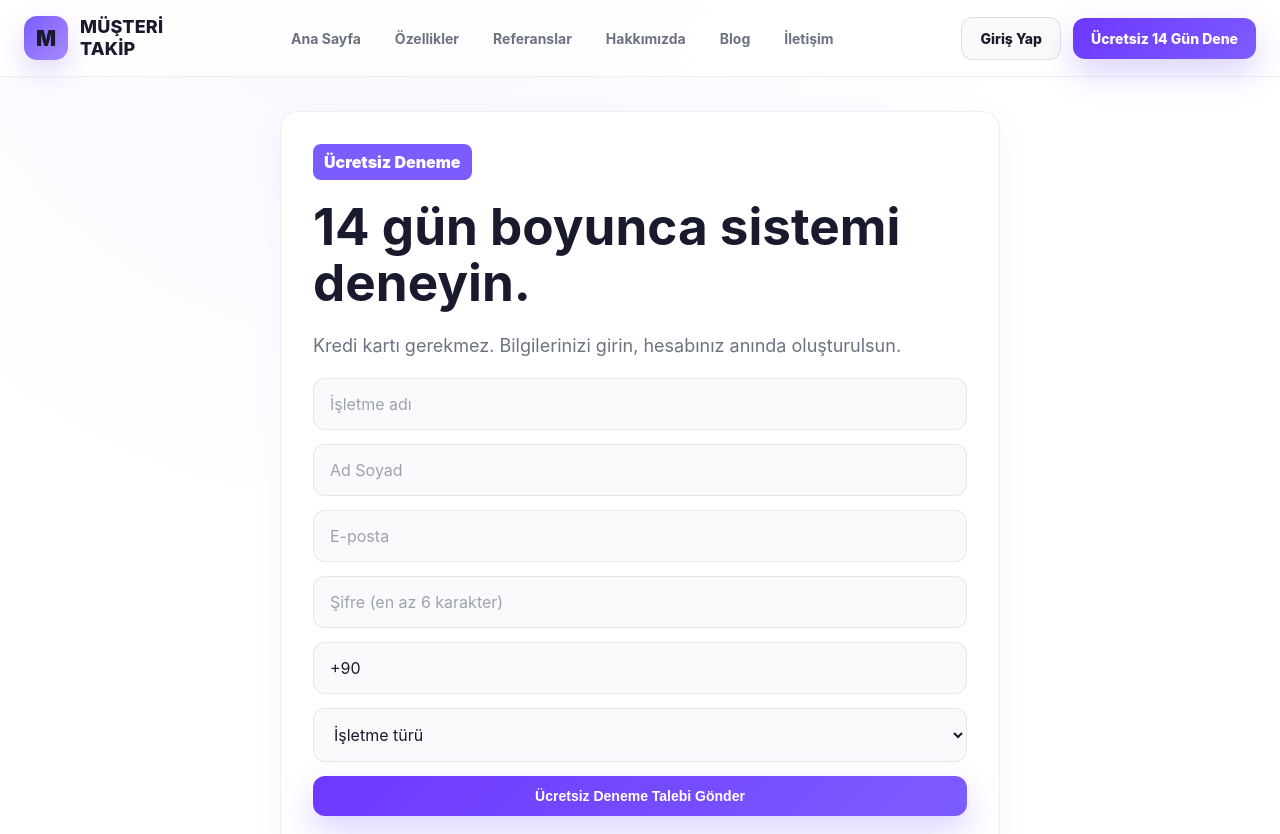
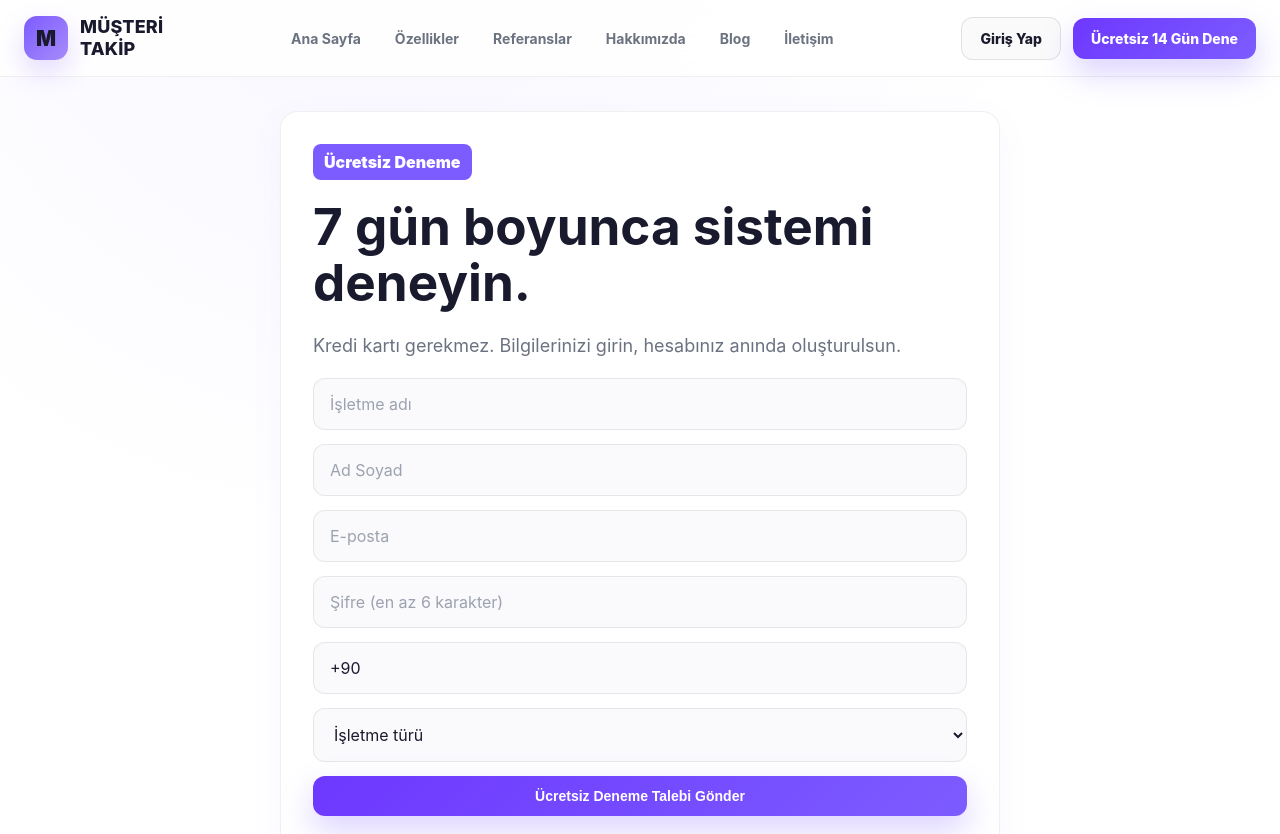
Before and after one commit to kubilaydijital/musteritakip, a React (Vite) app: page /deneme in a window 1280 px wide. Shown: the top 834 px of the page. Built offline with nearby package versions, Linux system fonts and the light colour scheme.

Commit message:
Update Trial.jsx

```diff
--- a/src/pages/Trial.jsx
+++ b/src/pages/Trial.jsx
@@ -11,7 +11,7 @@ const BUSINESS_TYPES = ['Güzellik salonu', 'Kuaför', 'Diş kliniği', 'Gayrime
 const PHONE_RE = /^\+905\d{9}$/
 
 export default function Trial() {
-  usePageMeta('Ücretsiz 14 Gün Dene', 'Kredi kartı gerekmez. Hesabınızı hemen oluşturun, 14 gün boyunca Müşteri Takip sistemini ücretsiz deneyin.')
+  usePageMeta('Ücretsiz 7 Gün Dene', 'Kredi kartı gerekmez. Hesabınızı hemen oluşturun, 7 gün boyunca Müşteri Takip sistemini ücretsiz deneyin.')
   const [form, setForm] = useState({ businessName: '', contactName: '', phone: '+90', email: '', password: '', businessType: '' })
   const [status, setStatus] = useState('idle') // idle | submitting | done | error
   const [errorMsg, setErrorMsg] = useState('')
@@ -55,7 +55,7 @@ export default function Trial() {
       if (branchErr) throw new Error('Şube oluşturulamadı: ' + branchErr.message)
 
       // 3) handle_new_user() trigger'ı otomatik olarak app_users'a bir satır ekledi
-      // (role='admin', is_trial=true, trial_ends_at=+14gün). Bu satırı gerçek şube ve
+      // (role='admin', is_trial=true, trial_ends_at=+7gün). Bu satırı gerçek şube ve
       // izin şablonuyla güncelliyoruz.
       const { error: profileErr } = await supabase.from('app_users')
         .update({ branch_id: branchId, permission_template_id: 'tpl_admin', full_name: form.contactName.trim() })
@@ -98,7 +98,7 @@ export default function Trial() {
           <section className="container trial-card">
             <span className="page-no">🎉 Hazır</span>
             <h1>Hesabınız oluşturuldu!</h1>
-            <p>14 günlük deneme süreniz başladı. Az önce belirlediğiniz e-posta ve şifre ile doğrudan giriş yapabilirsiniz.</p>
+            <p>7 günlük deneme süreniz başladı. Az önce belirlediğiniz e-posta ve şifre ile doğrudan giriş yapabilirsiniz.</p>
             <Link to="/giris" className="btn btn-primary big">Panele Giriş Yap</Link>
           </section>
         </main>
@@ -111,7 +111,7 @@ export default function Trial() {
       <main className="page">
         <section className="container trial-card">
           <span className="page-no">Ücretsiz Deneme</span>
-          <h1>14 gün boyunca sistemi deneyin.</h1>
+          <h1>7 gün boyunca sistemi deneyin.</h1>
           <p>Kredi kartı gerekmez. Bilgilerinizi girin, hesabınız anında oluşturulsun.</p>
 
           <form onSubmit={submit}>
```
